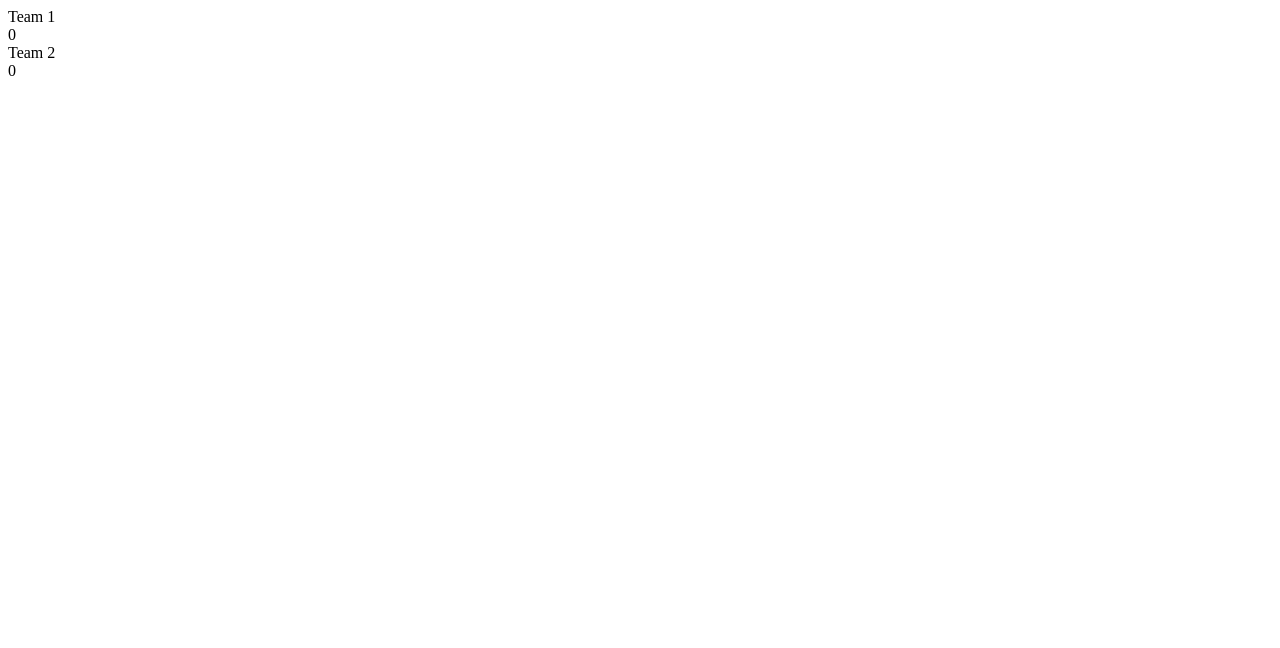
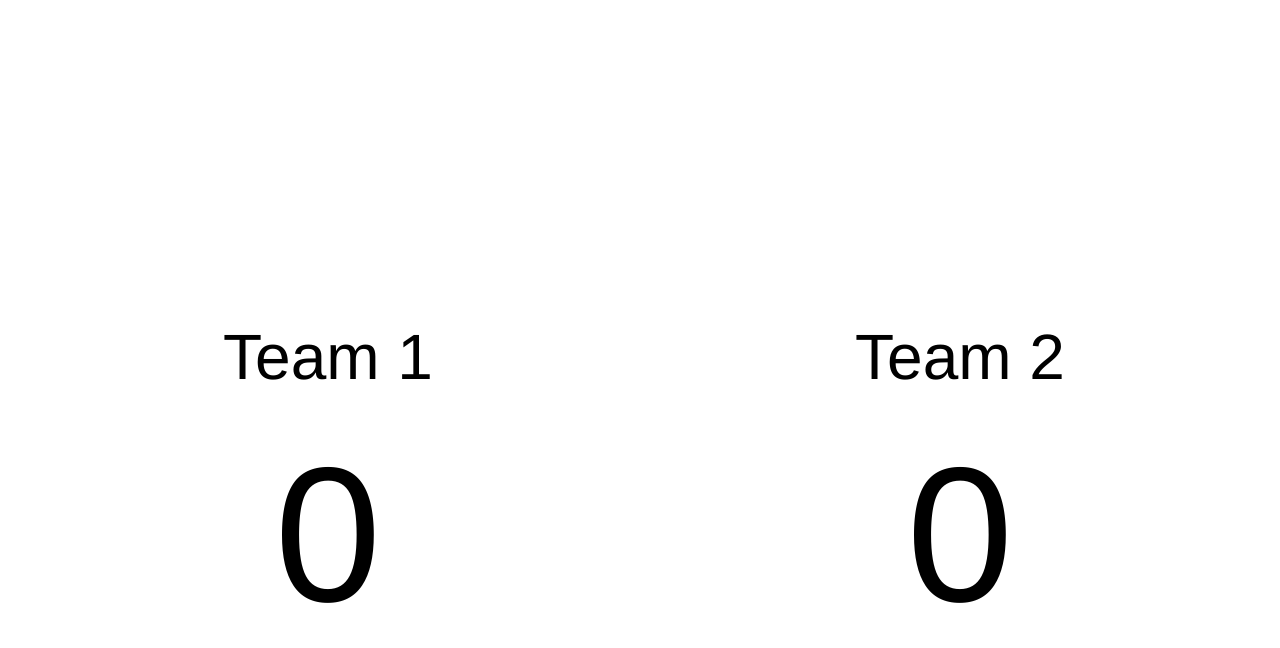
Before and after one commit to selverob/scoreboard, a plain HTML site: page index.html in a window 1280 px wide. Drawn offline with Linux system fonts and the light colour scheme.

Commit message:
Styling finished

```diff
--- a/index.html
+++ b/index.html
@@ -5,15 +5,20 @@
 		<meta http-equiv="Content-Type" content="text/html; charset=utf-8">
 		<script type="text/javascript" src="jquery-1.8.3.min.js"></script>
 		<script type="text/javascript" src="scoreboard.js"></script>
+		<link rel="stylesheet" href="style.css" type="text/css">
 	</head>
 	<body>
-		<div id="team-1">
-			<div class="team-title uneditable">Team 1</div>
-			<div id="team-1-score">0</div>
+		<div id="team-1" class="team-info left">
+			<div class="vertical-center-container">
+				<div class="team-title uneditable">Team 1</div>
+				<div id="team-1-score" class="team-score">0</div>
+			</div>
 		</div>
-		<div id="team-2">
-			<div class="team-title uneditable">Team 2</div>
-			<div id="team-2-score">0</div>
+		<div id="team-2" class="team-info right">
+			<div class="vertical-center-container">
+				<div class="team-title uneditable">Team 2</div>
+				<div id="team-2-score" class="team-score">0</div>
+			</div>
 		</div>
 	</body>
 </html>
--- a/scoreboard.js
+++ b/scoreboard.js
@@ -6,17 +6,23 @@ var keymap = {
 	"m": 109,
 	"enter": 13
 }
+
 $(function() {
 	var model = {
 		"team1": 0,
 		"team2": 0,
 		updateScore: function updateScore(amount, team) {
+			if (this[team] + amount >= 0) {
 				this[team]+= amount;
-			render(this)
+				render(this);
+			}
 		}
 	};
 
+	var editing = false;
+
 	$("html").on("keypress", function(e) {
+		if (!editing) {
 			switch(e.keyCode) {
 				case keymap.t:
 					model.updateScore(1, "team1");
@@ -31,10 +37,11 @@ $(function() {
 					model.updateScore(-1, "team2");
 					break;
 			}
+		}
 	});
 
 	$("div").on("dblclick", "div.uneditable", function(e) {
-		console.log(e);
+		editing = true;
 		var t = $(e.currentTarget)
 		t.html('<input type="text" value="'+t.html()+'">');
 		t.removeClass("uneditable").addClass("editable");
@@ -42,7 +49,7 @@ $(function() {
 
 	$("div").on("keypress", "div.editable", function(e) {
 		if (e.keyCode == keymap.enter) {
-			console.log(e);
+			editing = false;
 			var t = $(e.currentTarget);
 			t.html($(e.target).val());
 			t.removeClass("editable").addClass("uneditable");
--- /dev/null
+++ b/style.css
@@ -0,0 +1,32 @@
+.team-info {
+	width:50%;
+	text-align: center;
+	display: inline-block;
+	font-family: Helvetica, Arial, sans-serif;
+}
+
+.team-info.left {
+	float:left;
+}
+
+.team-info.right {
+	float: right;
+}
+
+.team-title {
+	font-size: 4em;
+	/*font-style: bold;*/
+	margin-bottom: 30px;
+}
+
+.team-score {
+	font-size: 12em;
+	font-style: bold;
+}
+
+.vertical-center-container {
+	position: absolute;
+	top: 40%;
+	text-align: center;
+	width: 50%;
+}
```
Lines whose indentation alone changed are shown as unchanged.
